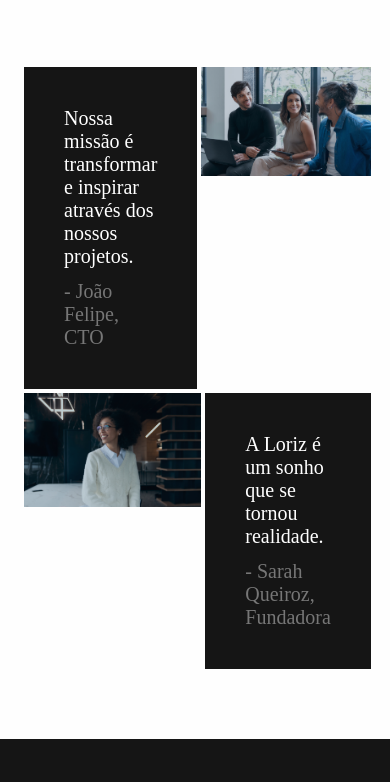
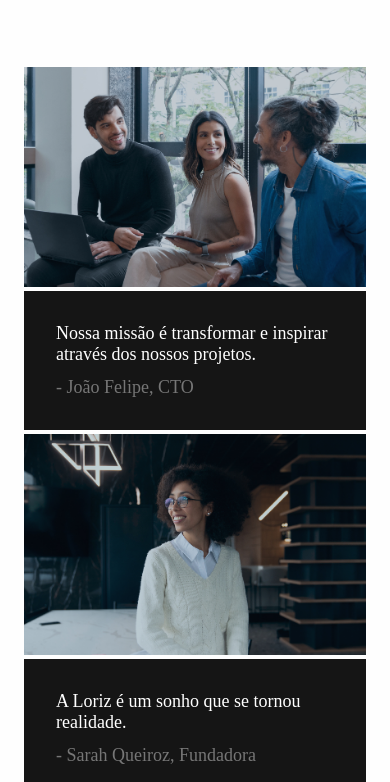
Before and after one commit to moraismariana/loriz-arquitetura, a plain HTML site: page sobre/index.html in a window 390 px wide. Shown: the part 562-1344 px from the top of the page. Drawn offline with Linux system fonts and the light colour scheme; a web font is replaced by a local one.

Commit message:
Sobre Responsivo

```diff
--- a/static/style/scss/sobre/_info.scss
+++ b/static/style/scss/sobre/_info.scss
@@ -25,13 +25,18 @@
   background-color: $c1;
   padding: 40px;
   align-content: end;
+  @include text-1;
+  @include screen(tablet) {
+    padding: 32px;
+  }
+  @include screen(mobile) {
+    @include text-2;
+  }
   p:nth-of-type(1) {
     color: $w;
-    @include text-1;
     @include mbottom-4;
   }
   p:nth-of-type(2) {
-    @include text-1;
     color: $c3;
   }
 }
@@ -45,4 +50,8 @@
   grid-template-areas:
     "a b b"
     "c c d";
+  @include screen(tablet) {
+    grid-template-columns: 1fr;
+    grid-template-areas: "b" "a" "c" "d";
+  }
 }
```
Also changed, not shown: static/style/css/style.css.
